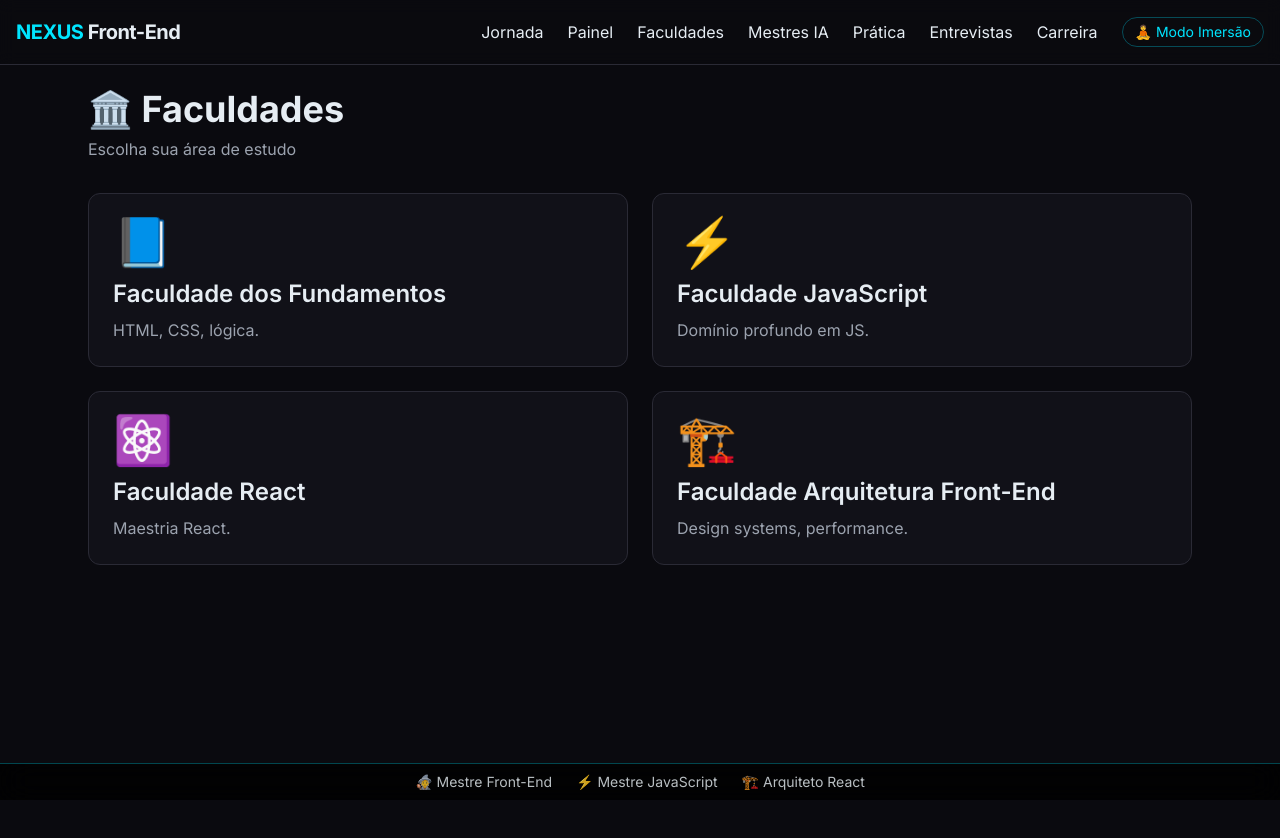
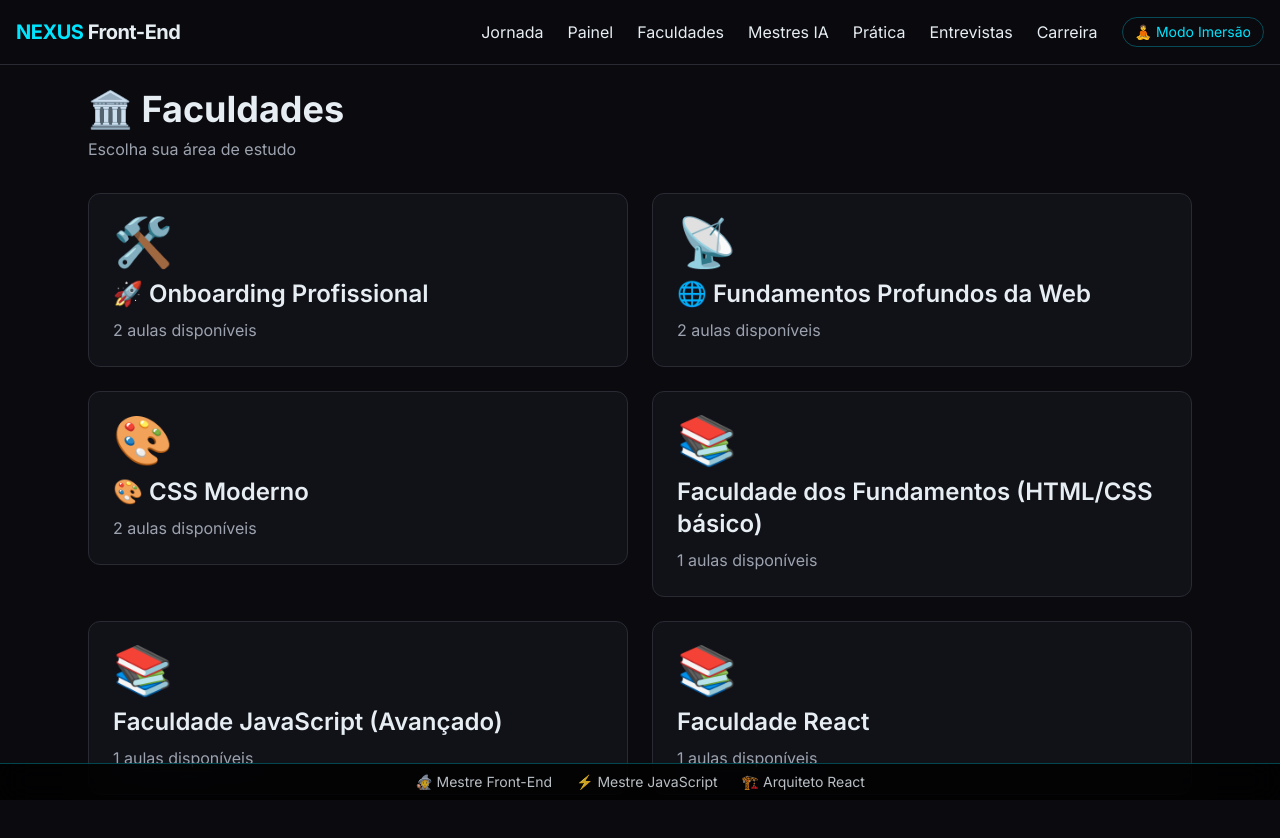
Before and after one commit to mateusdev97443/universidade-meu, a Next.js app: page /faculdades in a window 1280 px wide. Shown: the top 838 px of the page. Before the commit the page ends 800 px from the top, so only its background shows below. Built offline with nearby package versions, Linux system fonts and the light colour scheme.

Commit message:
feat: adiciona módulos elite (onboarding, fundamentosWeb, cssModerno) e rota dinâmica para faculdades

```diff
--- /dev/null
+++ b/app/faculdades/[slug]/page.tsx
@@ -0,0 +1,31 @@
+import { notFound } from "next/navigation";
+import Link from "next/link";
+import { aulas } from "@/data/aulas";
+
+export default function FaculdadeSlugPage({ params }: { params: { slug: string } }) {
+  const { slug } = params;
+  const faculdade = aulas[slug as keyof typeof aulas];
+  if (!faculdade) return notFound();
+
+  return (
+    <div className="max-w-4xl mx-auto p-6">
+      <h1 className="text-4xl font-bold mb-2">{slug.replace(/^./, c => c.toUpperCase())}</h1>
+      <p className="text-ice-muted mb-8">Conteúdo de elite</p>
+      <div className="space-y-4">
+        {faculdade.map((aula, idx) => (
+          <Link key={aula.slug} href={`/sala-de-aula/${slug}/${aula.slug}`}>
+            <div className="bg-obsidian-card border border-border rounded-xl p-5 hover:border-eletric transition cursor-pointer">
+              <div className="flex items-center gap-3">
+                <span className="text-eletric font-bold text-xl">{idx+1}</span>
+                <div>
+                  <h2 className="text-xl font-semibold">{aula.titulo}</h2>
+                  <p className="text-ice-muted text-sm">{aula.descricao}</p>
+                </div>
+              </div>
+            </div>
+          </Link>
+        ))}
+      </div>
+    </div>
+  );
+}
--- a/app/faculdades/javascript/page.tsx
+++ /dev/null
@@ -1,3 +0,0 @@
-export default function FaculdadeJavascriptPage() {
-  return <div className="max-w-6xl mx-auto p-6"><h1 className="text-3xl font-bold">Faculdade de Javascript</h1><p className="text-ice/70">Domínio profundo em javascript.</p></div>;
-}
--- a/app/faculdades/page.tsx
+++ b/app/faculdades/page.tsx
@@ -1,11 +1,18 @@
 import Link from "next/link";
+import { aulas } from "@/data/aulas";
 
-const faculdadesList = [
-  { slug: "fundamentos", nome: "Faculdade dos Fundamentos", desc: "HTML, CSS, lógica.", icone: "📘" },
-  { slug: "javascript", nome: "Faculdade JavaScript", desc: "Domínio profundo em JS.", icone: "⚡" },
-  { slug: "react", nome: "Faculdade React", desc: "Maestria React.", icone: "⚛️" },
-  { slug: "arquitetura", nome: "Faculdade Arquitetura Front-End", desc: "Design systems, performance.", icone: "🏗️" },
-];
+const faculdadesList = Object.keys(aulas).map(key => ({
+  slug: key,
+  nome: key === "fundamentos" ? "Faculdade dos Fundamentos (HTML/CSS básico)"
+        : key === "javascript" ? "Faculdade JavaScript (Avançado)"
+        : key === "react" ? "Faculdade React"
+        : key === "onboarding" ? "🚀 Onboarding Profissional"
+        : key === "fundamentosWeb" ? "🌐 Fundamentos Profundos da Web"
+        : key === "cssModerno" ? "🎨 CSS Moderno"
+        : key.replace(/^./, c => c.toUpperCase()),
+  descricao: `${aulas[key].length} aulas disponíveis`,
+  icone: key === "onboarding" ? "🛠️" : key === "fundamentosWeb" ? "📡" : key === "cssModerno" ? "🎨" : "📚"
+}));
 
 export default function FaculdadesPage() {
   return (
@@ -18,7 +25,7 @@
             <div className="bg-obsidian-card border border-border rounded-xl p-6 hover:border-eletric transition cursor-pointer">
               <div className="text-5xl mb-3">{fac.icone}</div>
               <h2 className="text-2xl font-semibold">{fac.nome}</h2>
-              <p className="text-ice-muted mt-2">{fac.desc}</p>
+              <p className="text-ice-muted mt-2">{fac.descricao}</p>
             </div>
           </Link>
         ))}
--- a/app/faculdades/react/page.tsx
+++ /dev/null
@@ -1,3 +0,0 @@
-export default function FaculdadeReactPage() {
-  return <div className="max-w-6xl mx-auto p-6"><h1 className="text-3xl font-bold">Faculdade de React</h1><p className="text-ice/70">Domínio profundo em react.</p></div>;
-}
--- a/data/aulas.ts
+++ b/data/aulas.ts
@@ -1,15 +1,76 @@
+// ==============================================
+// Dados de todas as faculdades e aulas
+// ==============================================
+
 export const aulas = {
+  // ---------- MÓDULO 0: Onboarding Profissional ----------
+  onboarding: [
+    {
+      slug: "ambiente-guerra",
+      titulo: "Ambiente de Guerra: Terminal, Git e VS Code como um Sênior",
+      descricao: "Configure ferramentas como um profissional de elite.",
+      conteudo: `## Objetivo\nVocê não apenas instala – você domina atalhos, automação e boas práticas.\n\n### Configuração essencial\n- Zsh + Oh My Zsh + plugins (autosuggestion, syntax-highlighting)\n- Aliases úteis: \`alias gst="git status"\`, \`alias glog="git log --oneline --graph"\`\n- Git com \`core.editor\` configurado e \`.gitconfig\` com nome/email\n- VS Code: extensões ESLint, Prettier, Thunder Client, GitLens; snippets customizados\n\n### Automação\nConfigure tarefas no \`package.json\`: \`"dev": "next dev"\`, \`"build": "next build"\`. Mapeie teclas de atalho no VS Code.`,
+      codigo: "alias gst='git status'\nalias glog='git log --oneline --graph'",
+      desafio: "Crie um alias para `git commit -m \"wip\"` e outro para fazer push automático. Em uma simulação de hotfix, use `--force-with-lease` para corrigir um commit errado."
+    },
+    {
+      slug: "linkedin-github-portfolio",
+      titulo: "LinkedIn e GitHub como Portfólio Vivo",
+      descricao: "Otimize perfis para recrutadores técnicos.",
+      conteudo: `## Estratégia\nRecrutadores usam ferramentas de busca.\n\n### LinkedIn\n- Título: "Desenvolvedor Front‑End" (não "aspirante")\n- Descrição com palavras‑chave: React, TypeScript, Next.js, Tailwind\n- Foto profissional, capa personalizada, recomendações\n\n### GitHub\n- README profissional no perfil (https://github.com/seu-user/seu-user)\n- Projetos pinados com READMEs completos (visão geral, stack, instruções, deploy)\n- Badges de build, deploy, testes\n- Commits semânticos e frequentes`,
+      codigo: "<!-- Exemplo de estrutura de README -->\n# Projeto X\n\n## Visão geral\n...\n## Stack\n...\n## Como executar\n...\n## Deploy\n...",
+      desafio: "Crie um README para o repositório da NEXUS University com badges e instruções. Otimize seu perfil GitHub com pinagem e README pessoal."
+    }
+  ],
+
+  // ---------- MÓDULO 1: Fundamentos Profundos da Web ----------
+  fundamentosWeb: [
+    {
+      slug: "http-protocolo",
+      titulo: "HTTP/HTTPS: O Protocolo que Você Ignorava",
+      descricao: "Métodos, status, headers, CORS.",
+      conteudo: `## Métodos\nGET, POST, PUT, DELETE, PATCH, HEAD, OPTIONS.\n\n## Status codes\n- 2xx: sucesso (200 OK, 201 Created, 204 No Content)\n- 3xx: redirecionamento (301, 302, 304)\n- 4xx: erro do cliente (400 Bad Request, 401 Unauthorized, 403 Forbidden, 404 Not Found)\n- 5xx: erro do servidor (500 Internal Server Error, 502 Bad Gateway)\n\n## Headers importantes\n- \`Content-Type\`: application/json\n- \`Authorization\`: Bearer token\n- \`Cache-Control\`: no-cache, max-age\n\n## CORS\nCross-Origin Resource Sharing – necessário quando front-end em domínio diferente do back-end. Solução: proxy, headers \`Access-Control-Allow-Origin\`.`,
+      codigo: "// Exemplo de fetch com tratamento de erro\nfetch('https://api.exemplo.com/users', {\n  method: 'POST',\n  headers: { 'Content-Type': 'application/json' },\n  body: JSON.stringify({ name: 'João' })\n})\n.then(res => {\n  if (!res.ok) throw new Error(`HTTP ${res.status}`);\n  return res.json();\n})\n.then(data => console.log(data))\n.catch(err => console.error(err));",
+      desafio: "Use curl ou DevTools para inspecionar uma requisição de login de um site real. Identifique método, status, payload e headers de cache. Implemente uma função de retry com backoff exponencial para uma requisição que pode falhar com 429."
+    },
+    {
+      slug: "html-semantico",
+      titulo: "HTML Semântico e Estrutura de Documento Acessível",
+      descricao: "Código que comunica significado.",
+      conteudo: `## Elementos estruturais\n- \`<header>\`, \`<main>\`, \`<section>\`, \`<article>\`, \`<nav>\`, \`<aside>\`, \`<footer>\`\n- Hierarquia de headings: um \`<h1>\` por página, depois \`<h2>\`, \`<h3>\` sem pular níveis\n\n## Acessibilidade\n- \`alt\` descritivo em imagens\n- \`lang\` no html\n- \`title\` na página\n- ARIA apenas quando necessário (\`role="button"\` em div clicável, mas prefira \`<button>\`)`,
+      codigo: "<!DOCTYPE html>\n<html lang=\"pt\">\n<head>\n  <meta charset=\"UTF-8\">\n  <title>Página Semântica</title>\n</head>\n<body>\n  <header>... conteúdo do cabeçalho ...</header>\n  <main>\n    <article>\n      <h1>Título principal</h1>\n      <p>Conteúdo...</p>\n    </article>\n  </main>\n  <footer>...</footer>\n</body>\n</html>",
+      desafio: "Converta uma página pessoal qualquer (cheia de divs) para HTML semântico. Execute Lighthouse e axe DevTools e atinja 100% em acessibilidade e boas práticas."
+    }
+  ],
+
+  // ---------- MÓDULO 2: CSS Moderno ----------
+  cssModerno: [
+    {
+      slug: "flexbox-profundo",
+      titulo: "Flexbox Não é Só Centralizar",
+      descricao: "Controle total de layout unidimensional.",
+      conteudo: `## Propriedades essenciais\n- \`flex-direction\`: row | column\n- \`flex-wrap\`: wrap | nowrap\n- \`justify-content\`: eixo principal\n- \`align-items\`: eixo cruzado\n- \`flex-grow\`: fator de crescimento\n- \`flex-shrink\`: fator de encolhimento\n- \`flex-basis\`: tamanho base\n- \`gap\`: espaçamento entre itens\n\n## Exemplo prático\nCards responsivos sem media queries: \`display: flex; flex-wrap: wrap; gap: 1rem;\` onde cada card tem \`flex: 1 1 250px;\` (grow, shrink, basis).`,
+      codigo: ".cards-container {\n  display: flex;\n  flex-wrap: wrap;\n  gap: 1rem;\n}\n.card {\n  flex: 1 1 250px;\n  background: #1e1e2e;\n  padding: 1rem;\n  border-radius: 8px;\n}",
+      desafio: "Implemente uma barra de navegação com logo à esquerda, links centralizados e botão à direita. No mobile, os links devem empilhar (flex-wrap: wrap) e o botão ficar abaixo. Use apenas Flexbox."
+    },
+    {
+      slug: "css-grid-poderoso",
+      titulo: "CSS Grid: Layouts Bidimensionais Sem Segredos",
+      descricao: "Estruturas complexas como dashboards.",
+      conteudo: `## Propriedades\n- \`grid-template-columns\`: define colunas (px, fr, %, auto)\n- \`grid-template-rows\`: define linhas\n- \`grid-template-areas\`: nomeia áreas\n- \`grid-auto-flow\`: fluxo automático\n- \`minmax()\`, \`repeat()\`, \`auto-fill\`, \`auto-fit\`\n\n## Exemplo de dashboard\n\`\`\`css\n.dashboard {\n  display: grid;\n  grid-template-areas:\n    \"header header\"\n    \"sidebar main\"\n    \"footer footer\";\n  grid-template-columns: 250px 1fr;\n  gap: 1rem;\n}\n.header { grid-area: header; }\n.sidebar { grid-area: sidebar; }\n.main { grid-area: main; }\n.footer { grid-area: footer; }\n\`\`\``,
+      codigo: ".galeria {\n  display: grid;\n  grid-template-columns: repeat(auto-fill, minmax(200px, 1fr));\n  gap: 1rem;\n}\n.galeria img {\n  width: 100%;\n  height: auto;\n}",
+      desafio: "Construa uma galeria de imagens que se adapta ao viewport: número de colunas varia entre 2 e 6. Use `auto-fit` e `minmax(150px, 1fr)`. Adicione uma imagem de destaque que ocupe duas colunas em alguns breakpoints com `grid-column: span 2`."
+    }
+  ],
+
+  // Preservando os dados antigos (se houver)
   fundamentos: [
-    { slug: "introducao-html", titulo: "Introdução ao HTML", descricao: "Estrutura básica, tags principais, semântica.", conteudo: "HTML é a espinha dorsal da web. Aprenda as tags essenciais...", codigo: "<h1>Olá, mundo!</h1>", desafio: "Crie uma página com título, parágrafo e imagem." },
-    { slug: "css-basico", titulo: "CSS Básico", descricao: "Seletores, cores, box model.", conteudo: "CSS define a aparência...", codigo: "h1 { color: blue; }", desafio: "Mude a cor de fundo de um elemento." },
-    { slug: "javascript-primeiros-passos", titulo: "JavaScript: primeiros passos", descricao: "Variáveis, tipos, funções simples.", conteudo: "JS traz interatividade...", codigo: "let nome = 'João'; console.log(nome);", desafio: "Crie uma função que soma dois números." }
+    { slug: "introducao-html", titulo: "Introdução ao HTML", descricao: "Estrutura básica.", conteudo: "HTML é a espinha dorsal.", codigo: "<h1>Olá</h1>", desafio: "Crie uma página." }
   ],
   javascript: [
-    { slug: "closures", titulo: "Closures", descricao: "Entenda o conceito de closure.", conteudo: "Closure é a combinação de uma função com seu escopo léxico...", codigo: "function outer() { let x = 10; return function inner() { console.log(x); } }", desafio: "Crie um contador usando closure." },
-    { slug: "promises", titulo: "Promises e Async/Await", descricao: "Lidando com operações assíncronas.", conteudo: "Promises resolvem o callback hell...", codigo: "fetch('url').then(res => res.json())", desafio: "Faça uma requisição POST simulada." }
+    { slug: "closures", titulo: "Closures", descricao: "Escopo léxico.", conteudo: "Closure é...", codigo: "function outer() { let x = 10; return function inner() { return x; }; }", desafio: "Crie um contador." }
   ],
   react: [
-    { slug: "componentes", titulo: "Componentes React", descricao: "Criando componentes funcionais.", conteudo: "React é baseado em componentes...", codigo: "function MeuComponente() { return <h1>Olá</h1>; }", desafio: "Crie um componente que recebe props e exibe uma saudação." },
-    { slug: "estado", titulo: "Gerenciamento de Estado", descricao: "useState, eventos.", conteudo: "Estado permite dados dinâmicos...", codigo: "const [count, setCount] = useState(0);", desafio: "Crie um contador com botões." }
+    { slug: "componentes", titulo: "Componentes React", descricao: "Funcionais.", conteudo: "React baseado em componentes.", codigo: "function App() { return <h1>Oi</h1>; }", desafio: "Crie um componente." }
   ]
 };
```
Also changed, not shown: app/faculdades/fundamentos/page.tsx (deleted, +0 -27 lines).
